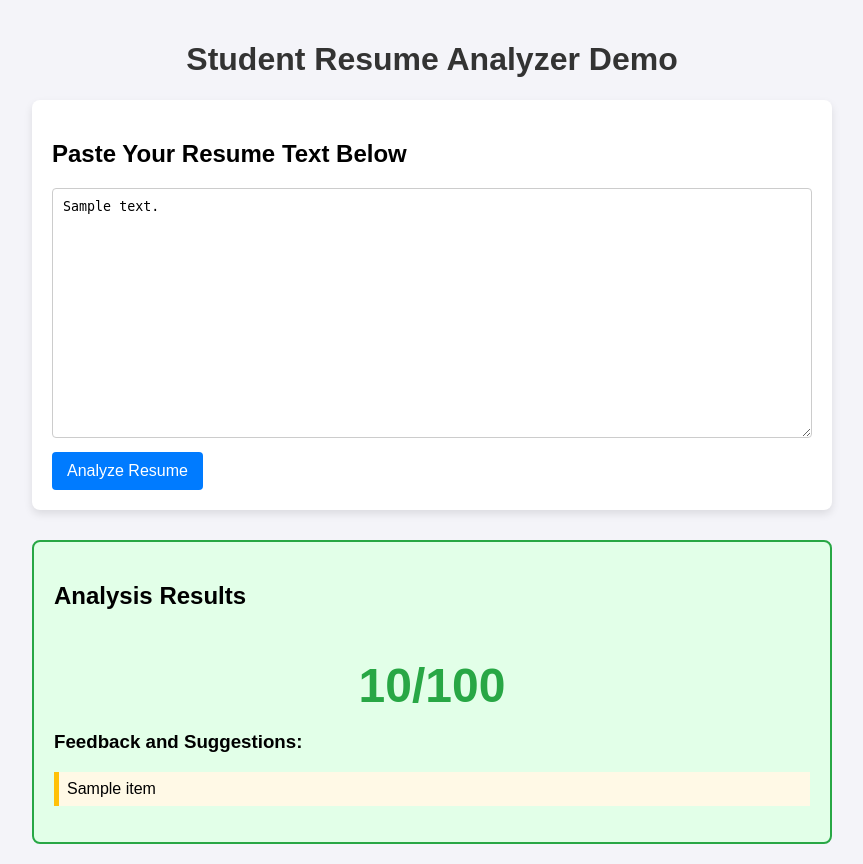
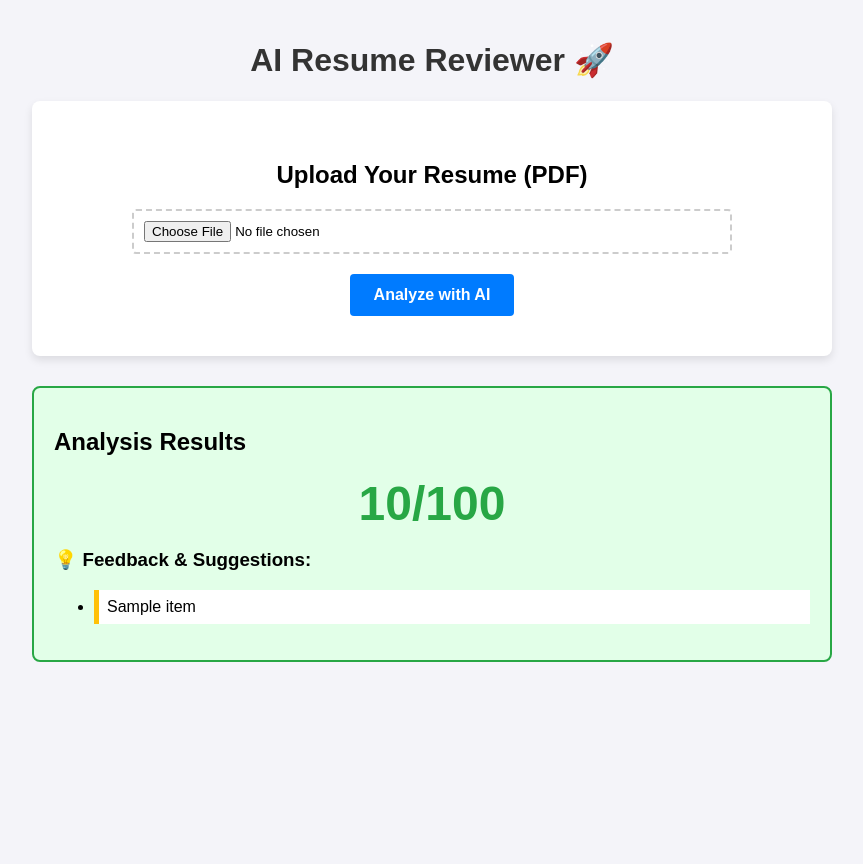
Before and after one commit to 29347/Resumeanalyzer, a Flask app: template templates/index.html in a window 1280 px wide. Shown: the whole page, without its empty margins (208-1071 px from the left). After the commit the page ends 662 px from the top, so only its background shows below. Run offline with Flask 3, Linux system fonts and the light colour scheme; the template is opened without the code that fills it: most values are stand-ins (such as "Sample title", 1, 10 or a date in 2020).

Commit message:
index.html
Changed the file so that pdf can be uploaded

```diff
--- a/templates/index.html
+++ b/templates/index.html
@@ -1,7 +1,7 @@
 <!DOCTYPE html>
 <html>
   <head>
-    <title>Student Resume Analyzer Demo</title>
+    <title>AI Resume Reviewer</title>
     <style>
       body {
         font-family: sans-serif;
@@ -14,30 +14,29 @@
         color: #333;
         text-align: center;
       }
-      form {
+      .upload-box {
         background: white;
-        padding: 20px;
+        padding: 40px;
         border-radius: 8px;
         box-shadow: 0 4px 8px rgba(0, 0, 0, 0.1);
+        text-align: center;
       }
-      textarea {
-        width: 100%;
-        height: 250px;
+      input[type="file"] {
         padding: 10px;
-        border: 1px solid #ccc;
+        border: 2px dashed #ccc;
         border-radius: 4px;
-        box-sizing: border-box;
-        resize: vertical;
+        width: 80%;
+        margin-bottom: 20px;
       }
       button {
         background-color: #007bff;
         color: white;
-        padding: 10px 15px;
+        padding: 12px 24px;
         border: none;
         border-radius: 4px;
         cursor: pointer;
         font-size: 16px;
-        margin-top: 10px;
+        font-weight: bold;
       }
       button:hover {
         background-color: #0056b3;
@@ -49,22 +48,17 @@
         border: 2px solid #28a745;
         background-color: #e2ffe8;
       }
-      .score-display {
+      .score {
         font-size: 3em;
         font-weight: bold;
         color: #28a745;
         text-align: center;
-        margin-bottom: 10px;
-      }
-      .feedback-list {
-        list-style-type: none;
-        padding: 0;
       }
       .feedback-list li {
         margin-bottom: 10px;
         padding: 8px;
+        background-color: #fff;
         border-left: 5px solid #ffc107;
-        background-color: #fff9e6;
       }
       .error {
         color: red;
@@ -75,27 +69,25 @@
     </style>
   </head>
   <body>
-    <h1>Student Resume Analyzer Demo</h1>
+    <h1>AI Resume Reviewer 🚀</h1>
 
-    <form method="POST">
-      <h2>Paste Your Resume Text Below</h2>
-      <textarea
-        name="resume_input"
-        placeholder="Paste your resume text here (Education, Experience, Skills, Contact, etc.)"
-      >
-{{ input_text if input_text }}</textarea
-      >
-      <button type="submit">Analyze Resume</button>
-    </form>
+    <div class="upload-box">
+      <h2>Upload Your Resume (PDF)</h2>
+      <form method="POST" enctype="multipart/form-data">
+        <input type="file" name="resume_file" accept=".pdf" required />
+        <br />
+        <button type="submit">Analyze with AI</button>
+      </form>
+    </div>
 
     {% if error %}
     <div class="error">{{ error }}</div>
     {% endif %} {% if score is not none %}
     <div class="results">
       <h2>Analysis Results</h2>
-      <p class="score-display">{{ score }}/100</p>
+      <div class="score">{{ score }}/100</div>
 
-      <h3>Feedback and Suggestions:</h3>
+      <h3>💡 Feedback & Suggestions:</h3>
       <ul class="feedback-list">
         {% for item in feedback %}
         <li>{{ item }}</li>
```
